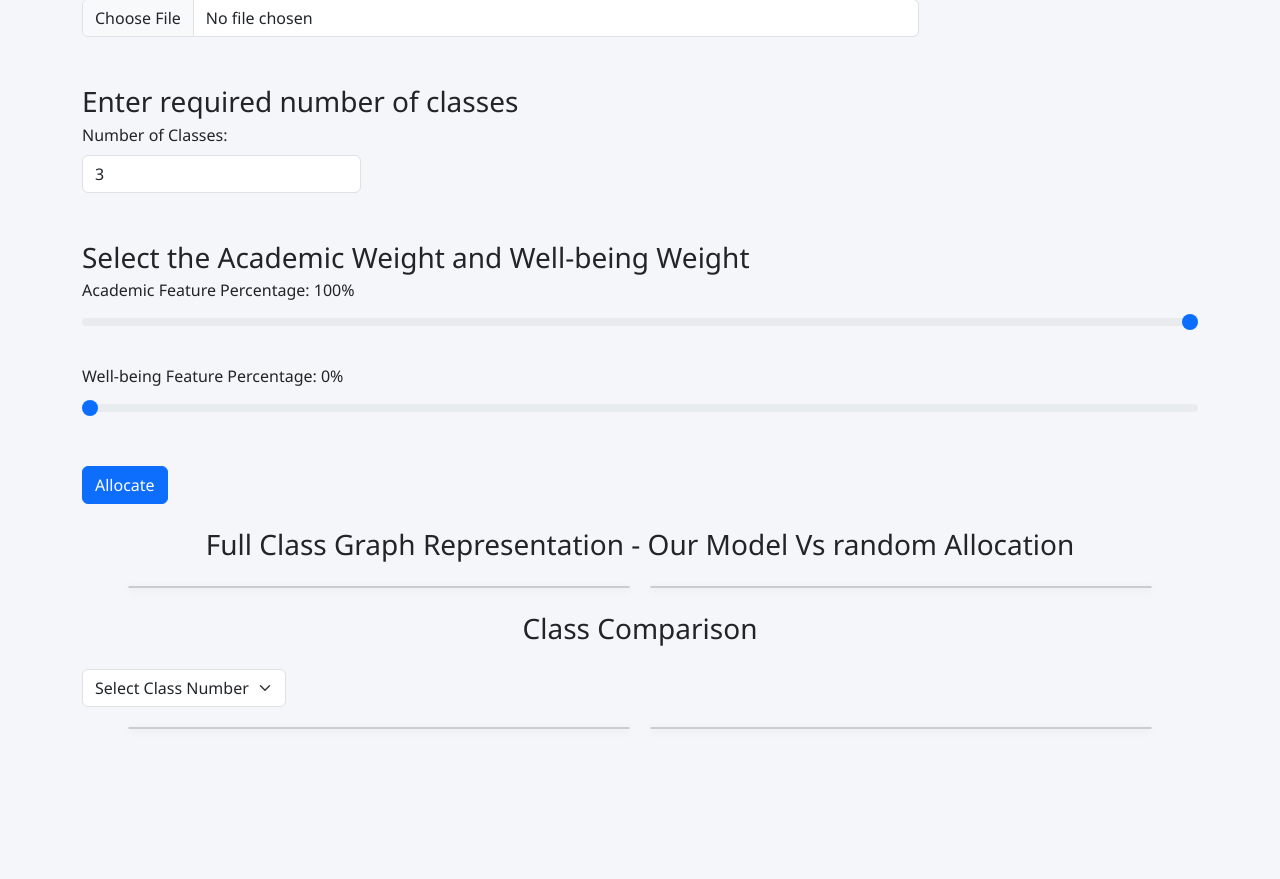
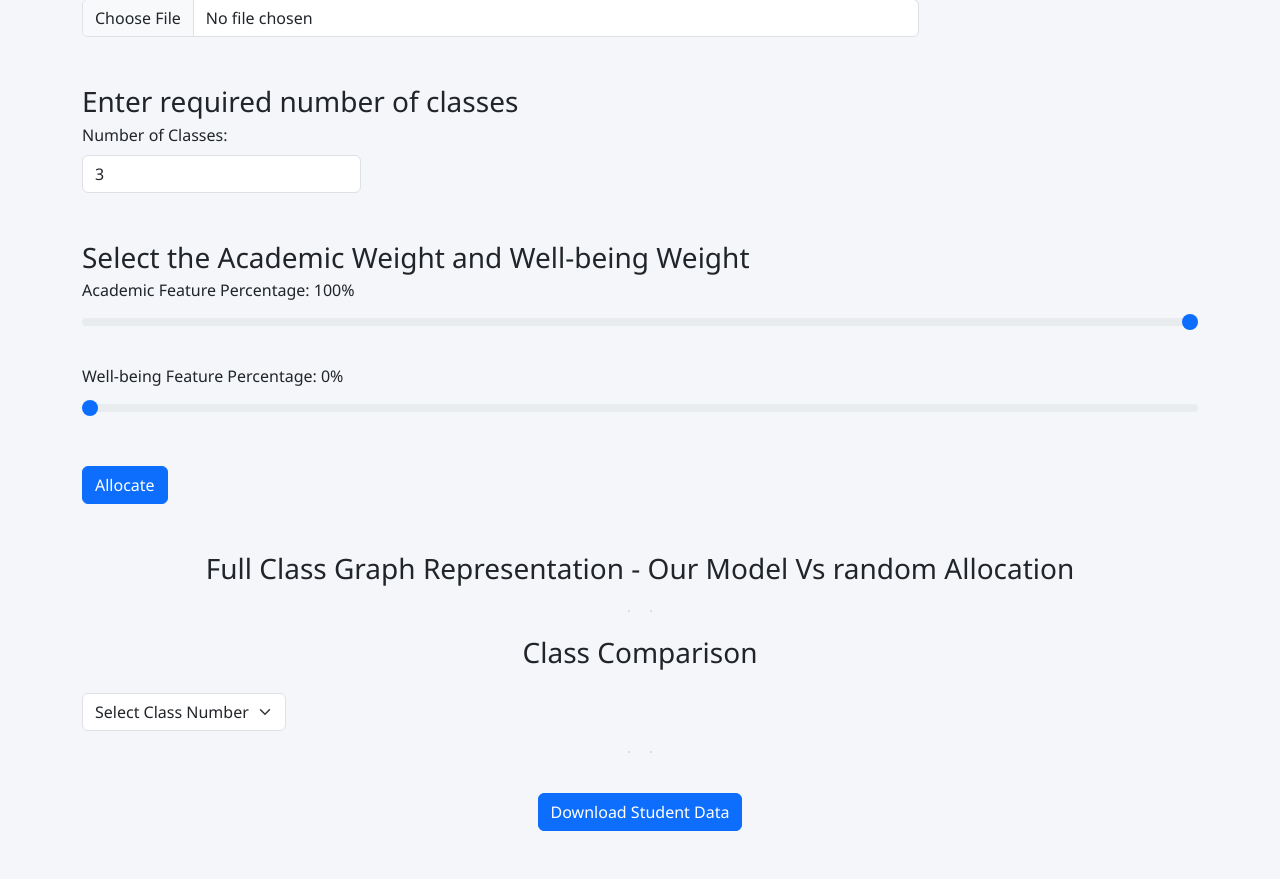
Before and after one commit to MaleeshaPeiris/ClassForge, a Flask app: page / in a window 1280 px wide. Shown: the part 149-1028 px from the top of the page. Before the commit the page ends 878 px from the top, so only its background shows below. Run offline with Flask 3, Linux system fonts and the light colour scheme.

Commit message:
Student data download button added

```diff
--- a/app/app.py
+++ b/app/app.py
@@ -17,7 +17,7 @@
 
 app = Flask(__name__)
 G = None  # Global variable to store the graph
-
+final_df = None  # Global variable to store the final DataFrame
 @app.route('/')
 def index():
     return render_template('index.html')
@@ -26,6 +26,7 @@
 @app.route('/allocate', methods=['POST'])
 def allocate_students():
     global G
+    global final_df
     if 'file' not in request.files:
         return "No file uploaded", 400
 
@@ -61,7 +62,7 @@
         df['random_label'] = np.random.randint(0, num_classes, size=len(df))
 
     df = optimize_class_allocation(df, num_classes)
-
+    final_df = df.copy()
     for i in range(len(df)):
         G.nodes[i]['random_label'] = df.loc[i, 'random_label']
         G.nodes[i]['allocated_class'] = df.loc[i, 'allocated_class']
@@ -70,7 +71,7 @@
 
     url1 = graph_image()
     url2 = graph_image2()
-    unique_allocated_classes = sorted(int(c) for c in df['optimal_class'].unique())
+    unique_allocated_classes = sorted(int(c) for c in df['optimal_class'].unique() if pd.notna(c))
     unique_random_allocated_classes = sorted(int(c) for c in df['random_label'].unique())
 
     return jsonify({
@@ -80,6 +81,21 @@
         "unique_classes_allocated": unique_allocated_classes,
         "unique_classes_random_allocated": unique_random_allocated_classes
     })
+
+@app.route('/download_csv')
+def download_csv():
+    global final_df  # Assuming df contains random_label and optimal_class
+
+    columns_to_drop = ['block', 'allocated_class']
+    df_filtered = final_df.drop(columns=columns_to_drop, errors='ignore')
+
+    output = io.StringIO()
+    df_filtered.to_csv(output, index=False)
+    output.seek(0)
+    return send_file(io.BytesIO(output.getvalue().encode()),
+                     mimetype='text/csv',
+                     as_attachment=True,
+                     download_name='student_allocations.csv')
 
 
 def graph_image():
--- a/app/static/script.js
+++ b/app/static/script.js
@@ -25,10 +25,12 @@
             return;
         }
 
+
         const data = await response.json();
         const students = data.students;
         const graph1URL = data.graph_image_url;
         const graph2URL = data.graph_image2_url;
+
         const output = document.getElementById("output");
 
         // Dynamically populate class dropdown
@@ -50,6 +52,7 @@
             document.getElementById("class-graph-image-random").src = data.random_graph_url + `?t=${new Date().getTime()}`;
         });
 
+
         document.getElementById("graph-image").src = `${graph1URL}?t=${new Date().getTime()}`;
         document.getElementById("graph-image2").src = `${graph2URL}?t=${new Date().getTime()}`;
 
--- a/app/templates/index.html
+++ b/app/templates/index.html
@@ -59,14 +59,14 @@
         <label class="form-label">Well-being Feature Percentage: <span id="wellbeing-label">0%</span></label><br>
         <input type="range" class="form-range" id="wellbeing-weight" name="wellbeing_weight" min="0" max="100" step="20" value="0" oninput="adjustWeights('wellbeing')"><br><br>
 
-        <button type="submit" class="btn btn-primary mt-3">Allocate</button> <br><br>
+        <button id="allocateBtn" class="btn btn-primary mt-3">Allocate</button> <br><br>
     </form>
-
+    <div id="resultDiv" class="mt-4" >
         <div id="output">
             <h3 class="text-center mb-4">Full Class Graph Representation - Our Model Vs random Allocation</h3>
             <div class="graph-container">
-            <img id="graph-image" src="" width="600"  />
-            <img id="graph-image2" src="" width="600"/>
+                <img id="graph-image" src=""   />
+                <img id="graph-image2" src="" />
             </div>
         </div><br>
         <h3 class="text-center mb-4">Class Comparison</h3>
@@ -75,10 +75,15 @@
             <option disabled selected>Select Class Number</option>
         </select>
         <div class="graph-container">
-        <img id="class-graph-image" src="" width="600" />
-        <img id="class-graph-image-random" src="" width="600" />
+            <img id="class-graph-image" src=""  />
+            <img id="class-graph-image-random" src=""  />
         </div>
-
+        <div class="text-center mt-4">
+            <a href="/download_csv" class="btn btn-primary mt-3" download>
+                Download Student Data
+            </a>
+        </div>
+    </div>
 
 
 
--- a/app/utils.py
+++ b/app/utils.py
@@ -331,6 +331,8 @@
             if pulp.value(x[i][j]) == 1:
                 assigned_class = j
                 break
+        if assigned_class is None:
+            np.random.randint(0, num_class)
         optimal_classes.append(assigned_class)
 
     df = df.copy()
```
Lines whose indentation alone changed are shown as unchanged.
